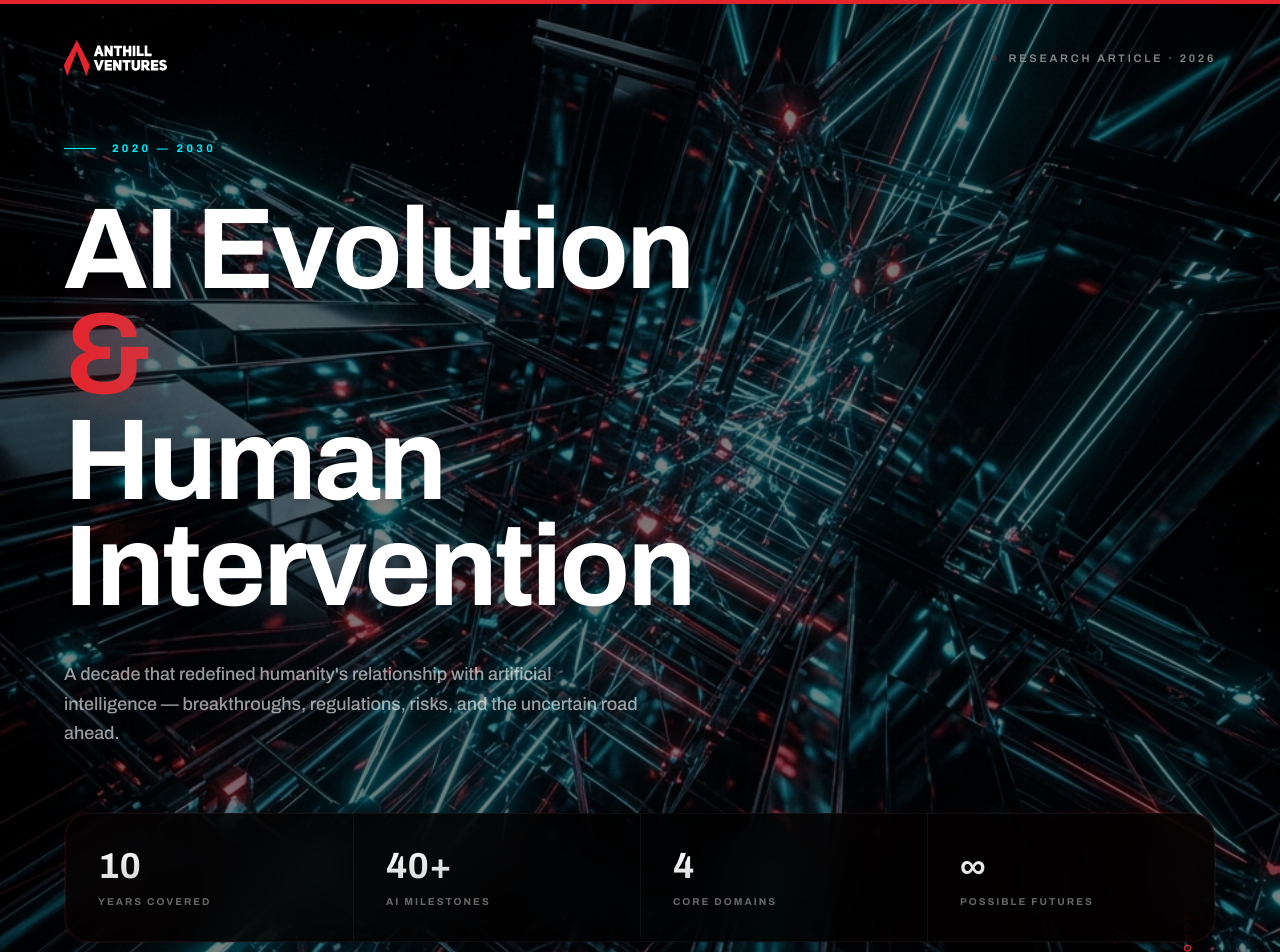
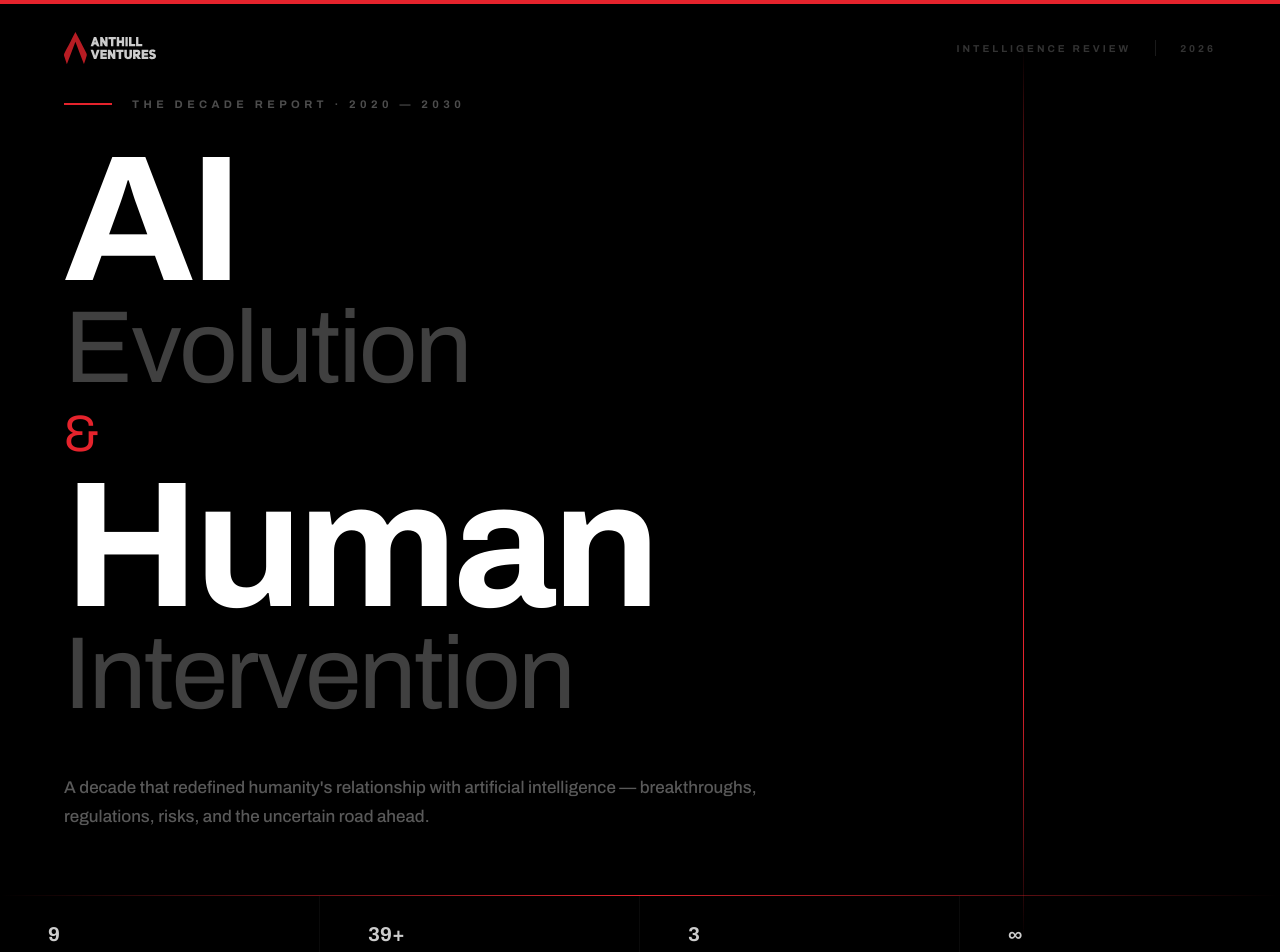
Before and after one commit to somapujith/Anthill-article, a React (Vite) app: page / in a window 1280 px wide. Shown: the top 952 px of the page. Built offline with nearby package versions, Linux system fonts and the light colour scheme.

Commit message:
article done

```diff
--- a/src/App.jsx
+++ b/src/App.jsx
@@ -13,7 +13,7 @@ import NoiseBackground from './components/NoiseBackground'
 
 export default function App() {
   return (
-    <div className="bg-ant-black text-white font-archivo">
+    <div className="bg-ant-black text-white font-archivo scroll-container">
       <NoiseBackground />
       <ScrollProgress />
       <Hero />
--- a/src/components/AIEvolution.jsx
+++ b/src/components/AIEvolution.jsx
@@ -48,7 +48,7 @@ export default function AIEvolution() {
   const [active, setActive] = useState(0)
 
   return (
-    <section id="evolution" className="bg-ant-black relative overflow-hidden">
+    <section id="evolution" className="bg-ant-black relative overflow-hidden scroll-snap-section">
       <div className="px-8 md:px-16 pt-24 pb-16 relative z-10">
         <SectionHeader index="02" title="AI Evolution" subtitle={"Four Pillars of\nAdvancement"} description="The domains driving AI's exponential capability growth." />
 
--- a/src/components/DataViz.jsx
+++ b/src/components/DataViz.jsx
@@ -43,7 +43,7 @@ const CustomTooltip = ({ active, payload, label }) => {
 
 export default function DataViz() {
   return (
-    <section className="bg-ant-black">
+    <section id="data" className="bg-ant-black scroll-snap-section">
       <div className="px-8 md:px-16 pt-24 pb-16">
         <SectionHeader index="04" title="Data" subtitle={"Numbers Behind\nthe Story"} description="Quantifying AI's exponential growth trajectory." />
 
--- a/src/components/FuturePredictions.jsx
+++ b/src/components/FuturePredictions.jsx
@@ -21,7 +21,7 @@ export default function FuturePredictions() {
   const [selectedScenario, setSelectedScenario] = useState('Realistic')
 
   return (
-    <section className="bg-ant-black">
+    <section id="predictions" className="bg-ant-black scroll-snap-section">
       <div className="px-8 md:px-16 pt-24 pb-16">
         <SectionHeader index="05" title="Future Predictions" subtitle="What Comes Next" description="Key milestones projected between 2025 and 2030." />
 
--- a/src/components/Hero.jsx
+++ b/src/components/Hero.jsx
@@ -1,162 +1,163 @@
-import { motion, useScroll, useTransform, useSpring } from 'framer-motion'
-import { useState, useEffect } from 'react'
+import { motion, useScroll, useTransform } from 'framer-motion'
+import { useEffect, useState } from 'react'
 
-const letters = "AI Evolution &\nHuman Intervention".split('')
+/*
+ * DESIGN PHILOSOPHY:
+ * No orbiting dots. No pulsing rings. No gradient blobs.
+ * This is an editorial magazine cover, not a SaaS dashboard.
+ * Typography IS the design. Black space IS the decoration.
+ * One red accent line. One animation concept. Maximum restraint.
+ */
+
+/* ── counter that counts up once ── */
+function Count({ to, suffix = '', delay = 1.6 }) {
+  const [v, setV] = useState(0)
+  useEffect(() => {
+    let s = null, raf
+    const step = (t) => {
+      if (!s) s = t
+      const p = Math.min((t - s) / 1800, 1)
+      // easeOutExpo
+      setV(Math.floor((1 - Math.pow(2, -10 * p)) * to))
+      if (p < 1) raf = requestAnimationFrame(step)
+    }
+    const tm = setTimeout(() => { raf = requestAnimationFrame(step) }, delay * 1000)
+    return () => { clearTimeout(tm); cancelAnimationFrame(raf) }
+  }, [to, delay])
+  return <>{v}{suffix}</>
+}
+
+/* ── the only moving element: a single vertical red line that draws itself ── */
+function RedLine() {
+  return (
+    <motion.div
+      className="absolute right-[20%] top-0 w-px h-full pointer-events-none z-0 hidden md:block"
+      initial={{ scaleY: 0 }}
+      animate={{ scaleY: 1 }}
+      transition={{ duration: 1.8, delay: 0.2, ease: [0.22, 1, 0.36, 1] }}
+      style={{ transformOrigin: 'top', background: 'linear-gradient(to bottom, transparent 5%, #e5232c 30%, #e5232c 70%, transparent 95%)' }}
+    />
+  )
+}
 
 export default function Hero() {
-  const [mousePosition, setMousePosition] = useState({ x: 0, y: 0 })
   const { scrollY } = useScroll()
-
-  // Parallax on scroll
-  const y1 = useTransform(scrollY, [0, 1000], [0, 200])
-  const y2 = useTransform(scrollY, [0, 1000], [0, -100])
-  const opacity = useTransform(scrollY, [0, 500], [1, 0])
-
-  // Mouse tracking parallax
-  const springConfig = { damping: 25, stiffness: 150 }
-  const mouseX = useSpring(0, springConfig)
-  const mouseY = useSpring(0, springConfig)
-
-  useEffect(() => {
-    const handleMouseMove = (e) => {
-      const { innerWidth, innerHeight } = window
-      const x = (e.clientX / innerWidth - 0.5) * 40
-      const y = (e.clientY / innerHeight - 0.5) * 40
-      mouseX.set(x)
-      mouseY.set(y)
-    }
-    window.addEventListener('mousemove', handleMouseMove)
-    return () => window.removeEventListener('mousemove', handleMouseMove)
-  }, [mouseX, mouseY])
+  const y1   = useTransform(scrollY, [0, 700], [0, 120])
+  const fade = useTransform(scrollY, [0, 350], [1, 0])
 
   return (
-    <section className="min-h-screen bg-ant-black flex flex-col justify-between px-8 md:px-16 pt-10 pb-12 relative overflow-hidden">
+    <section id="hero" className="min-h-screen bg-black flex flex-col relative overflow-hidden scroll-snap-section">
 
-      {/* Background Image */}
+      {/* ── the single red vertical line ── */}
+      <RedLine />
+
+      {/* ── top nav ── */}
+      <motion.header
+        initial={{ opacity: 0 }}
+        animate={{ opacity: 1 }}
+        transition={{ duration: 1, delay: 0.5 }}
+        className="flex justify-between items-center px-8 md:px-16 py-8 relative z-20"
+      >
+        <img src="/anthill-logo.svg" alt="Anthill Ventures" className="h-8 w-auto opacity-80" />
+        <div className="flex items-center gap-6">
+          <span className="text-white/20 text-[10px] font-bold tracking-[0.3em] uppercase hidden md:block">
+            Intelligence Review
+          </span>
+          <div className="w-px h-4 bg-white/10 hidden md:block" />
+          <span className="text-white/20 text-[10px] font-bold tracking-[0.3em] uppercase">
+            2026
+          </span>
+        </div>
+      </motion.header>
+
+      {/* ── main content area ── */}
       <motion.div
-        style={{ y: y2, opacity }}
-        className="absolute -inset-10 pointer-events-none z-0"
+        style={{ y: y1, opacity: fade }}
+        className="flex-1 flex flex-col justify-center px-8 md:px-16 pb-16 relative z-10"
       >
-        <div className="absolute inset-0 bg-black/50 z-10" />
-        <img src="/images/hero_bg.png" alt="Neural Core" className="w-full h-full object-cover" />
-      </motion.div>
+        {/* eyebrow */}
+        <motion.div
+          initial={{ opacity: 0, width: 0 }}
+          animate={{ opacity: 1, width: 'auto' }}
+          transition={{ duration: 0.8, delay: 0.6 }}
+          className="mb-8 overflow-hidden"
+        >
+          <div className="flex items-center gap-5">
+            <div className="w-12 h-[2px] bg-[#e5232c]" />
+            <span className="text-[11px] font-bold tracking-[0.4em] text-white/30 uppercase whitespace-nowrap">
+              The Decade Report · 2020 — 2030
+            </span>
+          </div>
+        </motion.div>
 
-      {/* dynamic grid lines */}
-      <div className="absolute inset-0 pointer-events-none opacity-20 z-0">
-        <div className="absolute top-0 left-0 w-full h-full bg-[linear-gradient(rgba(255,255,255,0.05)_1px,transparent_1px),linear-gradient(90deg,rgba(255,255,255,0.05)_1px,transparent_1px)] bg-[size:4rem_4rem] [mask-image:radial-gradient(ellipse_60%_60%_at_50%_50%,#000_70%,transparent_100%)]" />
-        <motion.div
-          className="absolute top-0 right-[33%] w-[2px] h-full bg-gradient-to-b from-transparent via-ant-cyan to-transparent opacity-50"
-          animate={{ y: ['-100%', '100%'] }}
-          transition={{ duration: 7, repeat: Infinity, ease: 'linear' }}
-        />
-        <motion.div
-          className="absolute top-0 right-[66%] w-[2px] h-full bg-gradient-to-b from-transparent via-ant-red to-transparent opacity-50"
-          animate={{ y: ['-100%', '100%'] }}
-          transition={{ duration: 5, repeat: Infinity, ease: 'linear', delay: 2 }}
-        />
-      </div>
+        {/* ── headline ── */}
+        {/* The key creative choice: each word is a separate block with deliberate
+            weight and opacity variation, creating a typographic poster effect.
+            "AI" is the anchor — huge and white. Other words recede. */}
+        <h1 className="mb-12 max-w-5xl">
+          {[
+            { text: 'AI',           size: 'text-[clamp(5rem,14vw,13rem)]', weight: 'font-black',  color: 'text-white',    delay: 0.4, leading: 'leading-[0.85]' },
+            { text: 'Evolution',    size: 'text-[clamp(3rem,8vw,7.5rem)]',  weight: 'font-light',  color: 'text-white/25', delay: 0.55, leading: 'leading-[1]' },
+            { text: '&',            size: 'text-[clamp(2rem,4vw,3.5rem)]',  weight: 'font-light',  color: 'text-[#e5232c]',delay: 0.7, leading: 'leading-[1.4]' },
+            { text: 'Human',        size: 'text-[clamp(5rem,14vw,13rem)]', weight: 'font-black',  color: 'text-white',    delay: 0.8, leading: 'leading-[0.85]' },
+            { text: 'Intervention', size: 'text-[clamp(3rem,8vw,7.5rem)]',  weight: 'font-light',  color: 'text-white/25', delay: 0.95, leading: 'leading-[1]' },
+          ].map(({ text, size, weight, color, delay, leading }, i) => (
+            <motion.span
+              key={i}
+              initial={{ opacity: 0, x: -40 }}
+              animate={{ opacity: 1, x: 0 }}
+              transition={{ delay, duration: 0.9, ease: [0.16, 1, 0.3, 1] }}
+              className={`block ${size} ${weight} ${color} ${leading} tracking-tight`}
+            >
+              {text}
+            </motion.span>
+          ))}
+        </h1>
 
-      {/* top bar */}
-      <motion.div
-        initial={{ opacity: 0, y: -10 }}
-        animate={{ opacity: 1, y: 0 }}
-        transition={{ duration: 0.6 }}
-        className="flex justify-between items-center relative z-10"
-      >
-        <img src="/anthill-logo.svg" alt="Anthill Ventures" className="h-9 w-auto" />
-        <div className="flex items-center gap-3">
-          <motion.div
-            animate={{ opacity: [1, 0.2, 1] }}
-            transition={{ duration: 2, repeat: Infinity }}
-            className="w-1.5 h-1.5 rounded-full bg-ant-red"
-          />
-          <span className="text-ant-muted text-[11px] font-semibold tracking-[0.25em] uppercase">Research Article · 2026</span>
-        </div>
-      </motion.div>
-
-      {/* main title */}
-      <motion.div style={{ y: y1, opacity }} className="flex-1 flex flex-col justify-center relative z-10 py-16">
         <motion.div
           initial={{ opacity: 0 }}
           animate={{ opacity: 1 }}
-          transition={{ delay: 0.3 }}
-          className="text-[11px] font-bold tracking-[0.3em] text-ant-cyan uppercase mb-10 flex items-center gap-4 drop-shadow-[0_0_8px_rgba(0,240,255,0.5)]"
+          transition={{ delay: 1.1, duration: 0.8 }}
+          className="max-w-3xl"
         >
-          <span className="w-8 h-px bg-ant-cyan inline-block shadow-[0_0_10px_#00f0ff]" />
-          2020 — 2030
+          <p className="text-white/35 text-base md:text-[17px] font-medium leading-[1.7]">
+            A decade that redefined humanity's relationship with artificial intelligence —
+            breakthroughs, regulations, risks, and the uncertain road ahead.
+          </p>
         </motion.div>
-
-        <motion.h1
-          className="text-[clamp(3rem,9vw,8rem)] font-bold leading-[0.92] tracking-tight mb-10 relative perspective-1000"
-          style={{ x: mouseX, y: mouseY }}
-        >
-          {["AI Evolution", "&", "Human", "Intervention"].map((word, wi) => (
-            <motion.span
-              key={wi}
-              initial={{ opacity: 0, y: 40, rotateX: -20 }}
-              animate={{ opacity: 1, y: 0, rotateX: 0 }}
-              transition={{ delay: 0.4 + wi * 0.12, duration: 0.8, ease: [0.22, 1, 0.36, 1] }}
-              className={`block ${word === '&' ? 'text-transparent bg-clip-text bg-gradient-to-r from-ant-red to-ant-cyan drop-shadow-[0_0_20px_rgba(229,35,44,0.3)]' : 'text-white drop-shadow-lg'}`}
-            >
-              {word}
-            </motion.span>
-          ))}
-        </motion.h1>
-
-        <motion.p
-          initial={{ opacity: 0, y: 20 }}
-          animate={{ opacity: 1, y: 0 }}
-          transition={{ delay: 0.9, duration: 0.7 }}
-          className="text-white/60 text-lg font-medium max-w-xl leading-relaxed"
-        >
-          A decade that redefined humanity's relationship with artificial intelligence —
-          breakthroughs, regulations, risks, and the uncertain road ahead.
-        </motion.p>
       </motion.div>
 
-      {/* bottom stats */}
+      {/* ── bottom stats rail: full-bleed, stark ── */}
       <motion.div
-        initial={{ opacity: 0, y: 20 }}
-        animate={{ opacity: 1, y: 0 }}
-        transition={{ delay: 1.1 }}
-        className="relative z-10 rounded-3xl p-[1px] overflow-hidden"
+        initial={{ opacity: 0 }}
+        animate={{ opacity: 1 }}
+        transition={{ delay: 1.4, duration: 0.8 }}
+        className="relative z-20 mt-auto shrink-0"
       >
-        <div className="absolute inset-0 bg-gradient-to-r from-ant-red/20 via-transparent to-ant-red/20 opacity-50" />
-        <div className="grid grid-cols-2 md:grid-cols-4 gap-0 relative bg-[#000000]/80 backdrop-blur-xl border border-white/5 rounded-3xl overflow-hidden divide-x divide-y md:divide-y-0 divide-white/5 shadow-2xl">
+        {/* top edge: a single sharp red line */}
+        <div className="h-px w-full bg-gradient-to-r from-transparent via-[#e5232c] to-transparent" />
+
+        <div className="grid grid-cols-4">
           {[
-            { value: '10', label: 'Years Covered' },
-            { value: '40+', label: 'AI Milestones' },
-            { value: '4', label: 'Core Domains' },
-            { value: '∞', label: 'Possible Futures' },
-          ].map((stat, i) => (
+            { val: 10,  suf: '',  label: 'Years' },
+            { val: 40,  suf: '+', label: 'Milestones' },
+            { val: 4,   suf: '',  label: 'Domains' },
+            { val: null, display: '∞', label: 'Futures' },
+          ].map((s, i) => (
             <div
               key={i}
-              className="p-8 group hover:bg-white/[0.03] transition-colors relative overflow-hidden"
+              className="px-6 md:px-12 py-6 border-r border-white/[0.04] last:border-r-0 group hover:bg-white/[0.015] transition-colors duration-500"
             >
-              <div className="absolute inset-0 bg-gradient-to-b from-ant-red/5 to-transparent opacity-0 group-hover:opacity-100 transition-opacity duration-300" />
-              <p className="text-3xl md:text-4xl font-bold text-transparent bg-clip-text bg-gradient-to-br from-white to-white/70 mb-2 group-hover:from-ant-red group-hover:to-white transition-all duration-300 drop-shadow-md">{stat.value}</p>
-              <p className="text-white/40 text-[10px] font-bold tracking-[0.2em] uppercase group-hover:text-white/70 transition-colors duration-300">{stat.label}</p>
+              <p className="text-lg md:text-xl font-black text-white/80 group-hover:text-white transition-colors tabular-nums">
+                {s.val !== null ? <Count to={s.val} suffix={s.suf} delay={1.5 + i * 0.1} /> : s.display}
+              </p>
+              <p className="text-white/15 text-[9px] font-bold tracking-[0.3em] uppercase mt-0.5">{s.label}</p>
             </div>
           ))}
         </div>
       </motion.div>
 
-      {/* scroll cue */}
-      <motion.div
-        initial={{ opacity: 0 }}
-        animate={{ opacity: 1 }}
-        transition={{ delay: 1.4 }}
-        className="absolute bottom-12 right-16 hidden md:flex flex-col items-center gap-3"
-      >
-        <motion.div
-          animate={{ y: [0, 8, 0] }}
-          transition={{ duration: 2, repeat: Infinity }}
-          className="flex flex-col items-center gap-2"
-        >
-          <div className="w-px h-12 bg-gradient-to-b from-transparent to-ant-red" />
-          <span className="text-ant-red text-[10px] font-semibold tracking-[0.3em] uppercase rotate-90 origin-center mt-2">Scroll</span>
-        </motion.div>
-      </motion.div>
+
     </section>
   )
 }
--- a/src/components/HumanIntervention.jsx
+++ b/src/components/HumanIntervention.jsx
@@ -36,7 +36,7 @@ export default function HumanIntervention() {
   const [showComparison, setShowComparison] = useState(false)
 
   return (
-    <section className="bg-ant-black relative">
+    <section id="intervention" className="bg-ant-black relative scroll-snap-section">
       <div className="px-8 md:px-16 pt-24 pb-16">
         <SectionHeader index="03" title="Human Intervention" subtitle={"Society's Response\nto AI Growth"} description="How governments, researchers, and institutions shape AI's trajectory." />
 
--- a/src/components/Impact.jsx
+++ b/src/components/Impact.jsx
@@ -25,7 +25,7 @@ export default function Impact() {
   const [hovered, setHovered] = useState(null)
 
   return (
-    <section id="impact" className="bg-ant-black">
+    <section id="impact" className="bg-ant-black scroll-snap-section">
       <div className="px-8 md:px-16 pt-24 pb-16">
         <SectionHeader index="06" title="Impact & Risks" subtitle={"The Dual Nature\nof AI"} description="Tremendous benefits and serious risks exist in the same system." />
 
--- a/src/components/Interactive.jsx
+++ b/src/components/Interactive.jsx
@@ -22,7 +22,7 @@ export default function Interactive() {
   const impact = getImpact(level)
 
   return (
-    <section className="bg-ant-black">
+    <section id="simulation" className="bg-ant-black scroll-snap-section">
       <div className="px-8 md:px-16 pt-24 pb-16">
         <SectionHeader index="07" title="Simulation" subtitle="What If?" description="Adjust the governance level — model different AI futures and their projected consequences." />
 
--- /dev/null
+++ b/src/components/SectionReveal.jsx
@@ -0,0 +1,107 @@
+import { useRef } from 'react'
+import { motion, useInView, useScroll, useTransform } from 'framer-motion'
+
+/**
+ * SectionReveal — wraps a section and applies scroll-triggered entrance animation.
+ *
+ * Props:
+ *   - children: The section content
+ *   - id: Section id for navigation
+ *   - direction: 'up' | 'down' | 'left' | 'right' (default 'up')
+ *   - delay: base delay in seconds (default 0)
+ *   - className: additional classes
+ *   - parallax: if true, adds subtle parallax to background (default false)
+ *   - threshold: how much of the section needs to be visible (default 0.15)
+ */
+export default function SectionReveal({
+  children,
+  id,
+  direction = 'up',
+  delay = 0,
+  className = '',
+  parallax = false,
+  threshold = 0.15,
+}) {
+  const ref = useRef(null)
+  const isInView = useInView(ref, {
+    once: true,
+    amount: threshold,
+  })
+
+  // parallax scroll
+  const { scrollYProgress } = useScroll({
+    target: ref,
+    offset: ['start end', 'end start'],
+  })
+  const parallaxY = useTransform(scrollYProgress, [0, 1], [60, -60])
+
+  // direction-based initial offsets
+  const directionMap = {
+    up:    { x: 0,   y: 50 },
+    down:  { x: 0,   y: -50 },
+    left:  { x: 60,  y: 0 },
+    right: { x: -60, y: 0 },
+  }
+
+  const offset = directionMap[direction] || directionMap.up
+
+  return (
+    <div
+      ref={ref}
+      id={id}
+      className={`scroll-snap-section ${className}`}
+    >
+      <motion.div
+        initial={{
+          opacity: 0,
+          x: offset.x,
+          y: offset.y,
+          filter: 'blur(6px)',
+        }}
+        animate={isInView ? {
+          opacity: 1,
+          x: 0,
+          y: 0,
+          filter: 'blur(0px)',
+        } : {
+          opacity: 0,
+          x: offset.x,
+          y: offset.y,
+          filter: 'blur(6px)',
+        }}
+        transition={{
+          duration: 0.9,
+          delay,
+          ease: [0.22, 1, 0.36, 1],
+        }}
+        style={parallax ? { y: parallaxY } : undefined}
+      >
+        {children}
+      </motion.div>
+    </div>
+  )
+}
+
+/**
+ * SectionDivider — a visual separator between sections.
+ * Draws a horizontal gradient line that fades in on scroll.
+ */
+export function SectionDivider({ accent = false }) {
+  const ref = useRef(null)
+  const isInView = useInView(ref, { once: true, amount: 0.5 })
+
+  return (
+    <div ref={ref} className="scroll-snap-section relative py-2">
+      <motion.div
+        initial={{ scaleX: 0, opacity: 0 }}
+        animate={isInView ? { scaleX: 1, opacity: 1 } : { scaleX: 0, opacity: 0 }}
+        transition={{ duration: 1.2, ease: [0.22, 1, 0.36, 1] }}
+        className={`h-px w-full origin-left ${
+          accent
+            ? 'bg-gradient-to-r from-transparent via-[#e5232c] to-transparent'
+            : 'bg-gradient-to-r from-transparent via-white/10 to-transparent'
+        }`}
+      />
+    </div>
+  )
+}
--- a/src/components/Timeline.jsx
+++ b/src/components/Timeline.jsx
@@ -21,7 +21,7 @@ export default function Timeline() {
   const idx = timelineData.findIndex(d => d.year === selected)
 
   return (
-    <section id="timeline" className="bg-ant-black relative overflow-hidden">
+    <section id="timeline" className="bg-ant-black relative overflow-hidden scroll-snap-section">
       {/* large year watermark */}
       <div className="absolute right-0 top-1/2 -translate-y-1/2 text-[20vw] font-semibold text-white/[0.02] select-none pointer-events-none leading-none pr-8">
         {selected}
```
